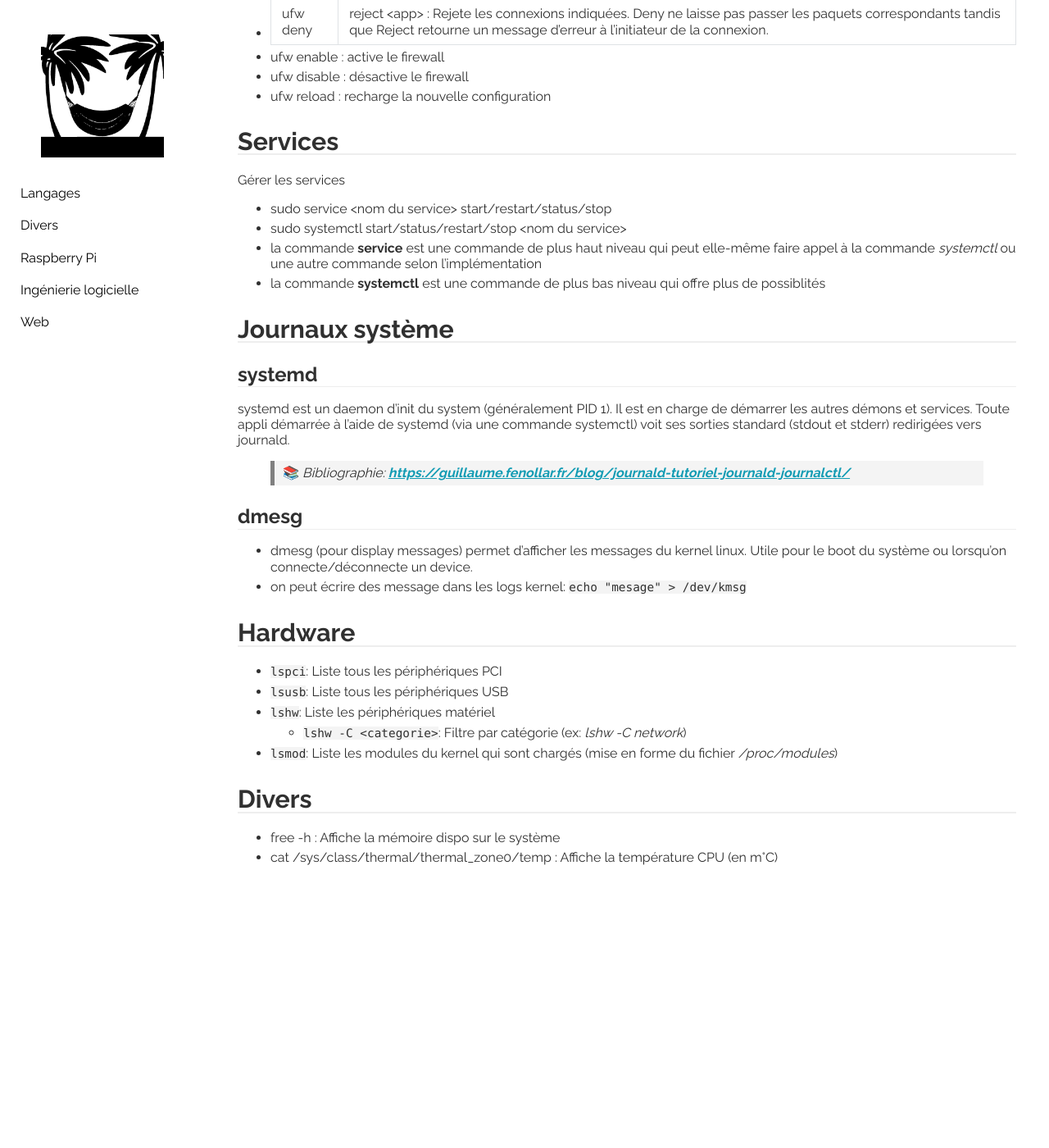
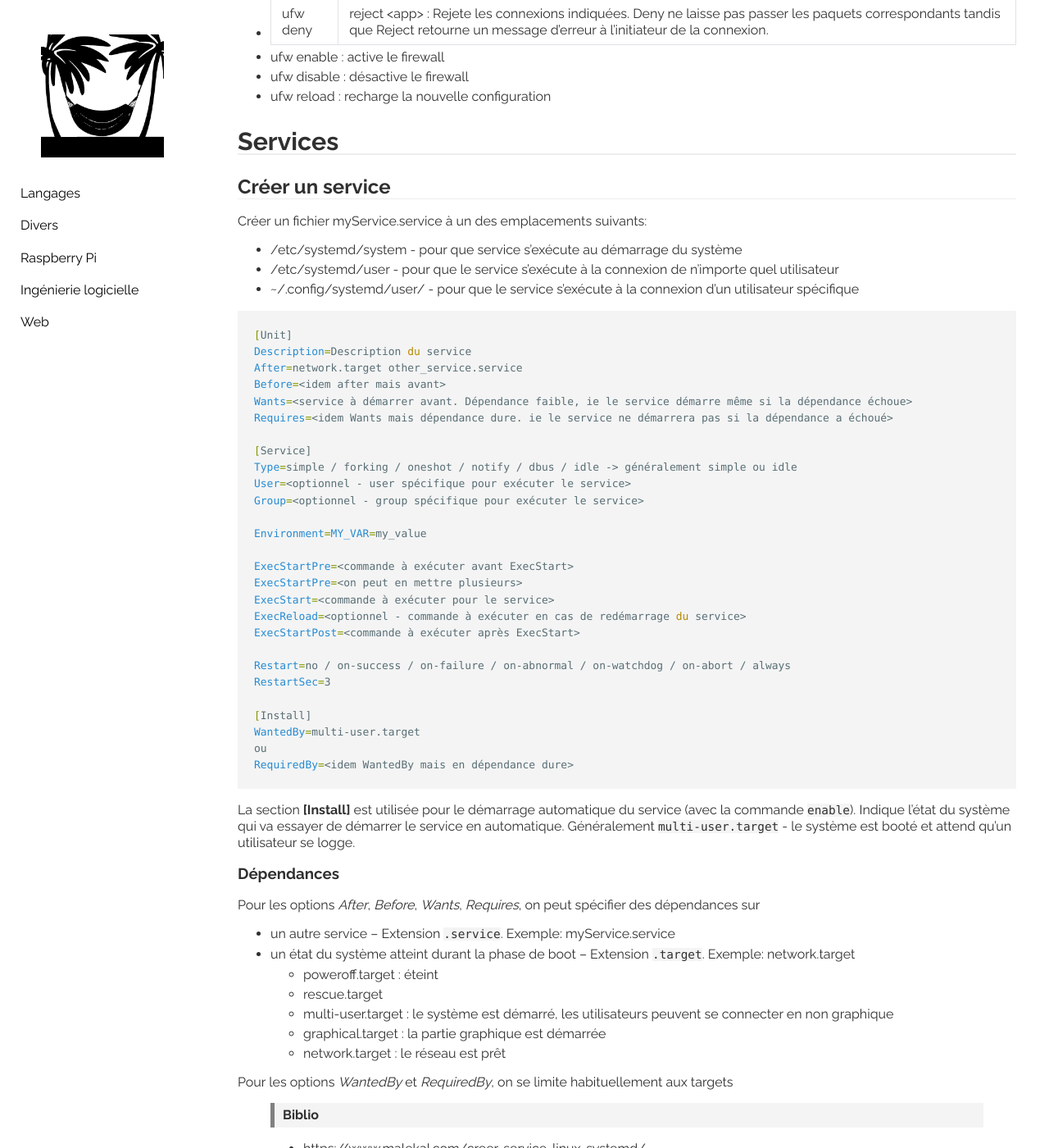
Before and after one commit to behej/lazyjekyll, a Jekyll site: the page built from _sweng/linux_admin.md, in a window 1280 px wide and 1400 px high, scrolled down 2757 px. Shown: the whole window at 82% size. Built offline with Jekyll 4.4.1, drawn with Linux system fonts in a browser that asks for light colours; before the commit the page ends 3868 px from its top, so only the background shows below that; some of the changed text lies outside the part shown.

Commit message:
[Linux] Create services

````diff
--- a/_sweng/linux_admin.md
+++ b/_sweng/linux_admin.md
@@ -113,11 +113,71 @@ Pour un montage automatique au démarrage du PC, ajouter les lecteurs à monter
 * ufw reload : recharge la nouvelle configuration
 
 # Services
-Gérer les services
+## Créer un service
+Créer un fichier myService.service à un des emplacements suivants:
+* /etc/systemd/system - pour que service s'exécute au démarrage du système
+* /etc/systemd/user - pour que le service s'exécute à la connexion de n'importe quel utilisateur
+* ~/.config/systemd/user/ - pour que le service s'exécute à la connexion d'un utilisateur spécifique
+
+```sh
+[Unit]
+Description=Description du service
+After=network.target other_service.service
+Before=<idem after mais avant>
+Wants=<service à démarrer avant. Dépendance faible, ie le service démarre même si la dépendance échoue>
+Requires=<idem Wants mais dépendance dure. ie le service ne démarrera pas si la dépendance a échoué>
+
+[Service]
+Type=simple / forking / oneshot / notify / dbus / idle -> généralement simple ou idle
+User=<optionnel - user spécifique pour exécuter le service>
+Group=<optionnel - group spécifique pour exécuter le service>
+
+Environment=MY_VAR=my_value
+
+ExecStartPre=<commande à exécuter avant ExecStart>
+ExecStartPre=<on peut en mettre plusieurs>
+ExecStart=<commande à exécuter pour le service>
+ExecReload=<optionnel - commande à exécuter en cas de redémarrage du service>
+ExecStartPost=<commande à exécuter après ExecStart>
+
+Restart=no / on-success / on-failure / on-abnormal / on-watchdog / on-abort / always
+RestartSec=3
+
+[Install]
+WantedBy=multi-user.target
+ou
+RequiredBy=<idem WantedBy mais en dépendance dure>
+```
+La section **[Install]** est utilisée pour le démarrage automatique du service (avec la commande `enable`). Indique l'état du système qui va essayer de démarrer le service en automatique. Généralement `multi-user.target` - le système est booté et attend qu'un utilisateur se logge.
+
+### Dépendances
+Pour les options *After*, *Before*, *Wants*, *Requires*, on peut spécifier des dépendances sur
+* un autre service -- Extension `.service`. Exemple: myService.service
+* un état du système atteint durant la phase de boot -- Extension `.target`. Exemple: network.target
+  * poweroff.target : éteint
+  * rescue.target
+  * multi-user.target : le système est démarré, les utilisateurs peuvent se connecter en non graphique
+  * graphical.target : la partie graphique est démarrée
+  * network.target : le réseau est prêt
+
+Pour les options *WantedBy* et *RequiredBy*, on se limite habituellement aux targets
+
+> **Biblio**
+> * https://www.malekal.com/creer-service-linux-systemd/
+> * https://www.freedesktop.org/software/systemd/man/latest/systemd.service.html
+> * https://www.baeldung.com/linux/systemd-target-multi-user
+
+## Gérer les services
+
 * sudo service \<nom du service\> start/restart/status/stop
 * sudo systemctl start/status/restart/stop \<nom du service\>
+* sudo systemctl enable/disable \<nom du service\> : active/désactive le démarrage automatique du service
 * la commande **service** est une commande de plus haut niveau qui peut elle-même faire appel à la commande *systemctl* ou une autre commande selon l'implémentation
 * la commande **systemctl** est une commande de plus bas niveau qui offre plus de possiblités
+* systemctl list-units : liste tous les services
+* systemctl list-units -type=target/service/socket: liste tous les services du type indiqué
+
+
 
 # Journaux système
 ## systemd
````
